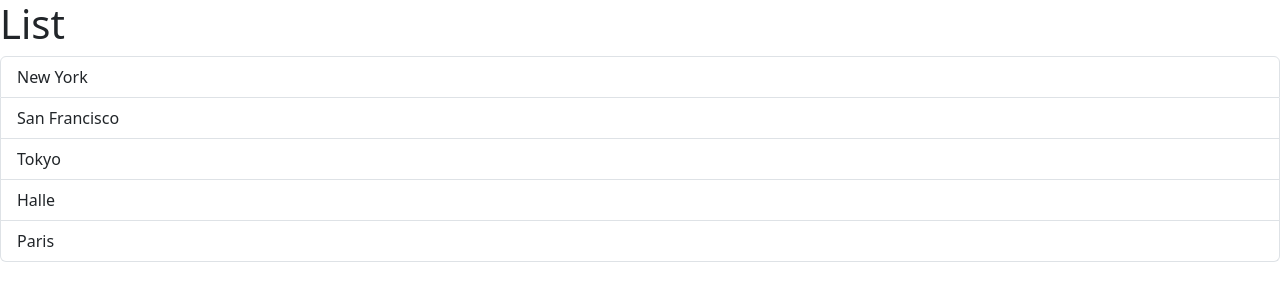
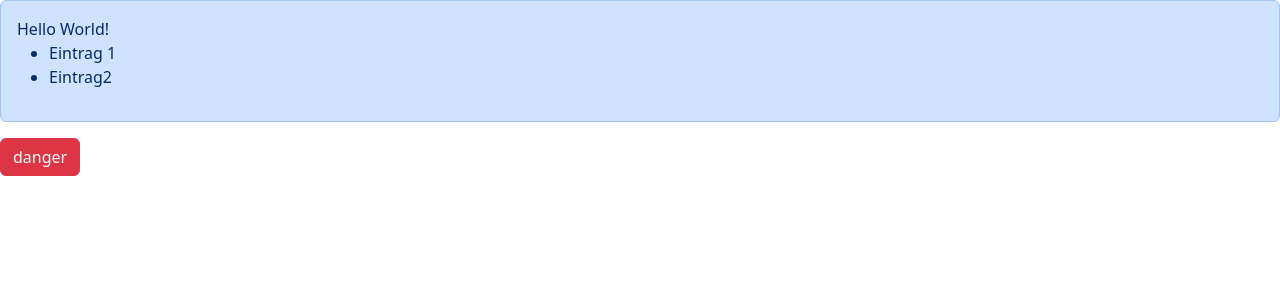
Before and after one commit to 9vmfrhx9bp-gif/react-project, a React (Vite) app in the folder react-app/: page / in a window 1280 px wide. Shown: the top 300 px of the page. Built offline with nearby package versions, Linux system fonts and the light colour scheme.

Commit message:
Button Component implementiert

```diff
--- a/react-app/src/App.tsx
+++ b/react-app/src/App.tsx
@@ -1,8 +1,20 @@
-import ListGroup from "./components/ListGroup";
+import Alert from "./components/Alert";
+import Button from "./components/Button";
+
+
+
 function App() {
   return (
     <div>
-      <ListGroup />
+      <Alert>
+        Hello World!
+        <ul>
+          <li>Eintrag 1</li>
+          <li>Eintrag2</li>
+        </ul>
+      </Alert>
+      <Button type=""></Button>
+
     </div>
   );
 }
--- /dev/null
+++ b/react-app/src/components/Alert.tsx
@@ -0,0 +1,12 @@
+import { ReactNode } from "react"
+
+interface Props { children: ReactNode }
+
+
+function Alert({ children }: Props) {
+    return <div className="alert alert-primary" role="alert">
+        {children}
+    </div>
+
+}
+export default Alert
--- /dev/null
+++ b/react-app/src/components/Button.tsx
@@ -0,0 +1,29 @@
+
+interface Props {
+    type: string;
+}
+
+function Button({ type }: Props) {
+
+    let status: string;
+    switch (type) {
+        case "primary":
+            status = "btn btn-primary"
+            break;
+        case "secondary":
+            status = "btn btn-secondary"
+            break;
+        case "success":
+            status = "btn btn-success"
+            break;
+        default:
+            status = "btn btn-danger"
+            type = "danger";
+
+    }
+    return (
+        <button type="button" className={status}>{type}</button>
+    )
+}
+
+export default Button
--- a/react-app/src/components/ListGroup.tsx
+++ b/react-app/src/components/ListGroup.tsx
@@ -1,20 +1,25 @@
-function ListGroup() {
-  let items = ["New York", "San Francisco", "Tokyo", "Halle", "Paris"];
+import { useState } from "react";
 
-  if (items.length === 0)
-    return (
-      <>
-        <h1>List</h1>
-        <p>No items found</p>
-      </>
-    );
+interface Props {
+  items: String[];
+  heading: String;
+  onSelectItem: (item: String) => void;
+
+}
+
+function ListGroup({ items, heading, onSelectItem }: Props) {
+  const Message = items.length === 0 && <p>No Item found</p>;
+  const [selectedIndex, setSelectedIndex] = useState(-1);
+
+
 
   return (
     <>
-      <h1>List</h1>
+      <h1>{heading}</h1>
+      {Message}
       <ul className="list-group">
-        {items.map((item) => (
-          <li className="list-group-item" key={item}>
+        {items.map((item, index) => (
+          <li className={selectedIndex === index ? "list-group-item active" : "list-group-item"} key={index} onClick={() => { setSelectedIndex(index); onSelectItem(item) }}>
             {item}
           </li>
         ))}
```
